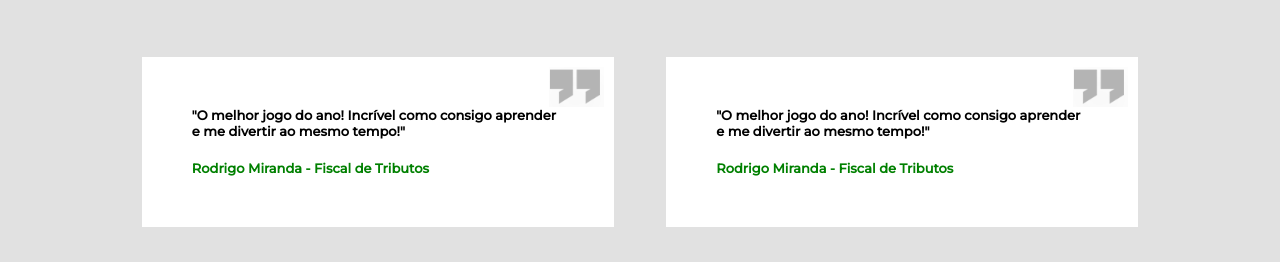
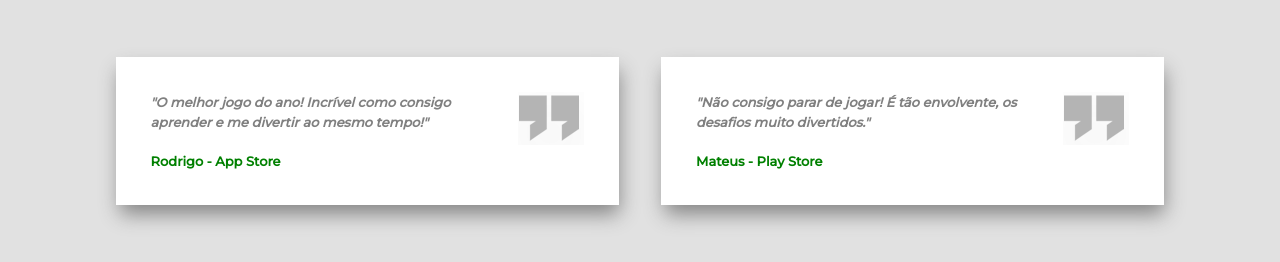
Before and after one commit to luuizalberto/game-website, a plain HTML site: page index.html in a window 1280 px wide. Shown: the part 524-786 px from the top of the page. Drawn offline with Linux system fonts and the light colour scheme.

Commit message:
sessão depoimentos ajuste

```diff
--- a/css/style.css
+++ b/css/style.css
@@ -50,7 +50,7 @@ header > .center{
     text-align: center;
     text-transform: uppercase;
     color: white;
-    box-shadow: 1px 4px 12px -1px #A0FF96;
+    box-shadow: 1px 4px 12px -1px #84d47b;
     margin-right: 0;
     transition: 0.3s;
 }
@@ -100,24 +100,28 @@ section.depoimentos{
 section.depoimentos > .center{
     display: flex;
     flex-wrap: wrap;
-    justify-content: space-around;
+    justify-content: space-between;
 }
 
 .depoimentos-single{
-    width: 45%;
+    width: 48%;
     background-color: white;
-    background-image: url('../images/quote.png');
+    /* background-image: url('../images/quote.png');
     background-repeat: no-repeat;
     background-size: 55px 40px;
-    background-position: calc(100% - 10px) 10px;
-    padding: 50px;
+    background-position: calc(100% - 10px) 10px; */
+    padding: 35px;
     margin-bottom: 10px;
+    box-shadow: 2px 11px 19px -2px #858585;
+    display: flex;
 }
 
 .depoimentos-single p{
     font-weight: bold;
     font-size: 13px;
-    color: black;
+    color: #808080;
+    font-style: italic;
+    line-height: 20px;
 }
 
 .depoimentos-single span{
@@ -125,6 +129,9 @@ section.depoimentos > .center{
     font-weight: bold;
     font-size: 13px;
 }
+
+.depoimentos-single img{margin-left: 20px;}
+
 
 /* Sessão 3 - Sobre */
 .sobre{
--- a/index.html
+++ b/index.html
@@ -47,15 +47,26 @@
     <section class="depoimentos">
         <div class="center">
             <div class="depoimentos-single">
-                <p>"O melhor jogo do ano! Incrível como consigo aprender e me divertir ao mesmo tempo!"</p>
-                <br>
-                <span>Rodrigo Miranda - Fiscal de Tributos</span>
+                <div class="texto-depoimentos">
+                    <p>"O melhor jogo do ano! Incrível como consigo aprender e me divertir ao mesmo tempo!"</p>
+                    <br>
+                    <span>Rodrigo - App Store</span>
+                </div><!--texto-depoimentos-->
+                <div class="img-depoimento">
+                    <img src="./images/quote.png" alt="">
+                </div>
             </div><!--depoimentos-single-->
             <div class="depoimentos-single">
-                <p>"O melhor jogo do ano! Incrível como consigo aprender e me divertir ao mesmo tempo!"</p>
-                <br>
-                <span>Rodrigo Miranda - Fiscal de Tributos</span>
+                <div class="texto-depoimentos">
+                    <p>"Não consigo parar de jogar! É tão envolvente, os desafios muito divertidos."</p>
+                    <br>
+                    <span>Mateus - Play Store</span>
+                </div><!--texto-depoimentos-->
+                <div class="img-depoimento">
+                    <img src="./images/quote.png" alt="">
+                </div>
             </div><!--depoimentos-single-->
+
         </div><!--center-->
     </section>
 
```
